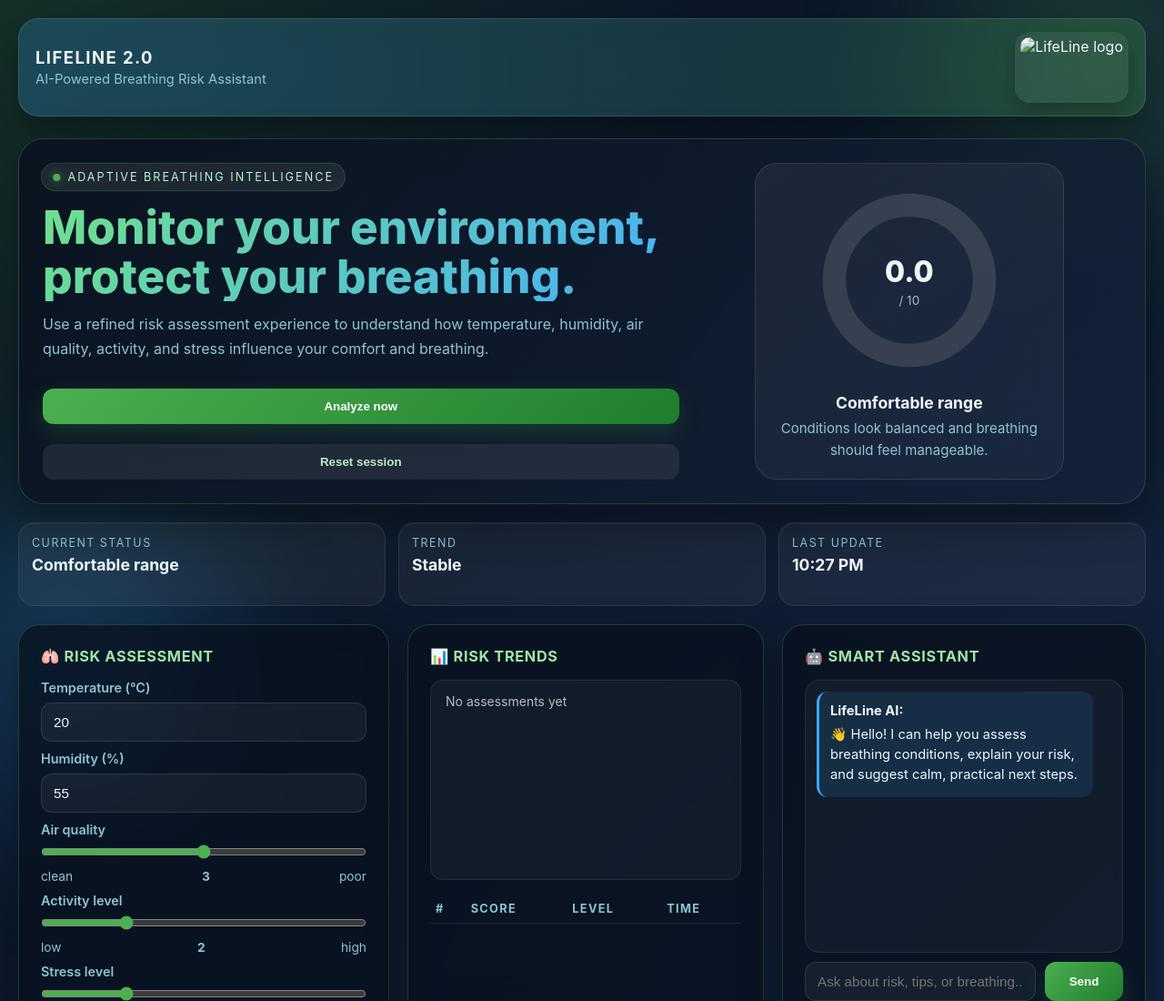
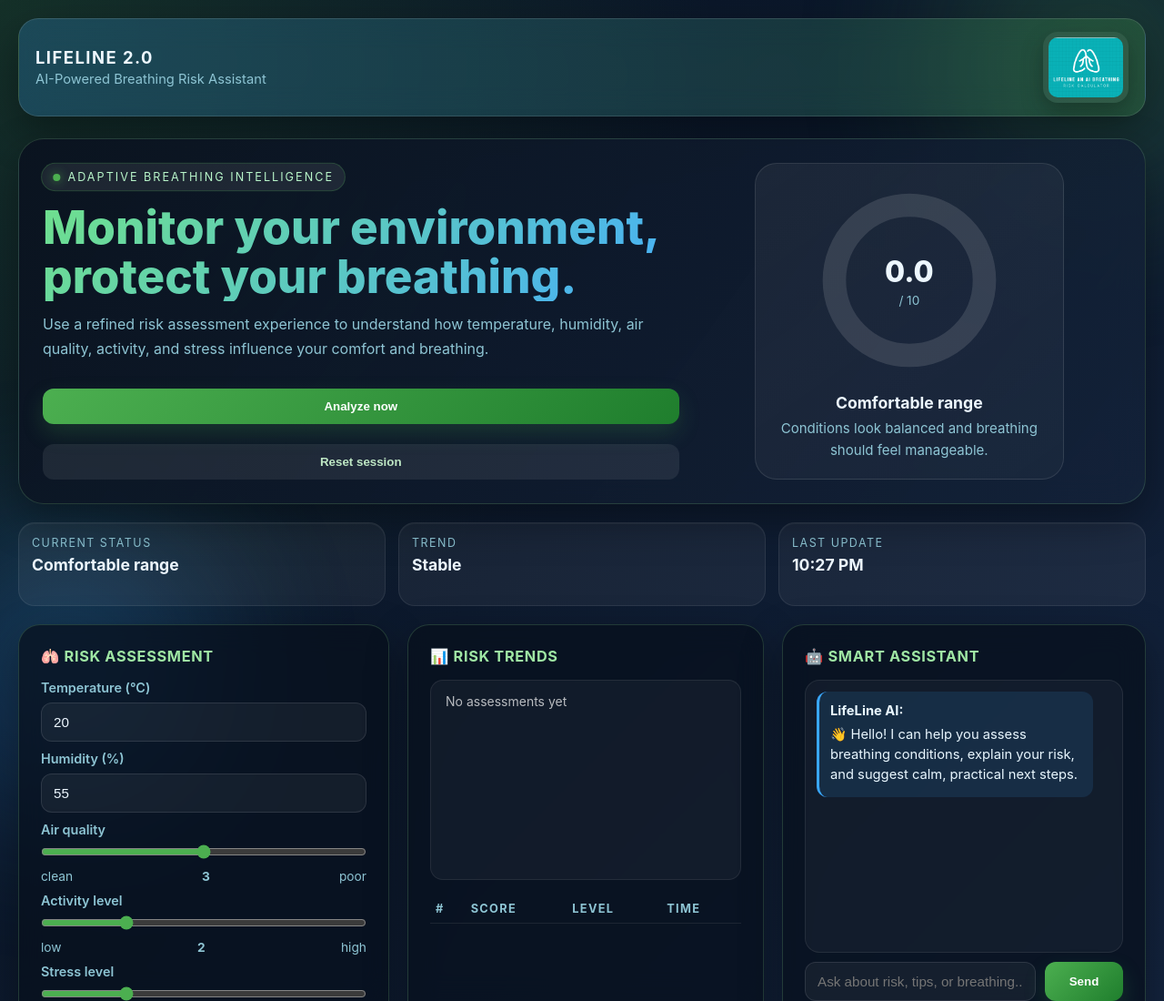
Before and after one commit to akeelmohammedyonus-alt/Lifeline-An-AI-Breathing-Risk-Calculator, a website: page public/index.html in a window 1280 px wide. Shown: the top 1100 px of the page at 91% size. Drawn offline with Linux system fonts and the light colour scheme; the site is published under a folder, as on GitHub Pages, so addresses that start at the root find nothing.

Commit message:
Testing github

```diff
--- a/public/index.html
+++ b/public/index.html
@@ -5,7 +5,7 @@
     <meta charset="UTF-8" />
     <meta name="viewport" content="width=device-width, initial-scale=1.0" />
     <title>LifeLine 2.0 – AI Breathing Risk Assistant</title>
-    <link rel="icon" href="/images/image.png" />
+    <link rel="icon" href="./images/image.png" />
     <style>
         :root {
             --bg: #07111f;
@@ -805,7 +805,7 @@
                 <div class="title-text">LifeLine 2.0</div>
                 <div class="subtitle">AI-Powered Breathing Risk Assistant</div>
             </div>
-            <img src="/images/image.png" alt="LifeLine logo" class="site-logo" />
+            <img src="./images/image.png" alt="LifeLine logo" class="site-logo" />
         </div>
     </div>
 
```
Also changed, not shown: .github/workflows/static.yml.
